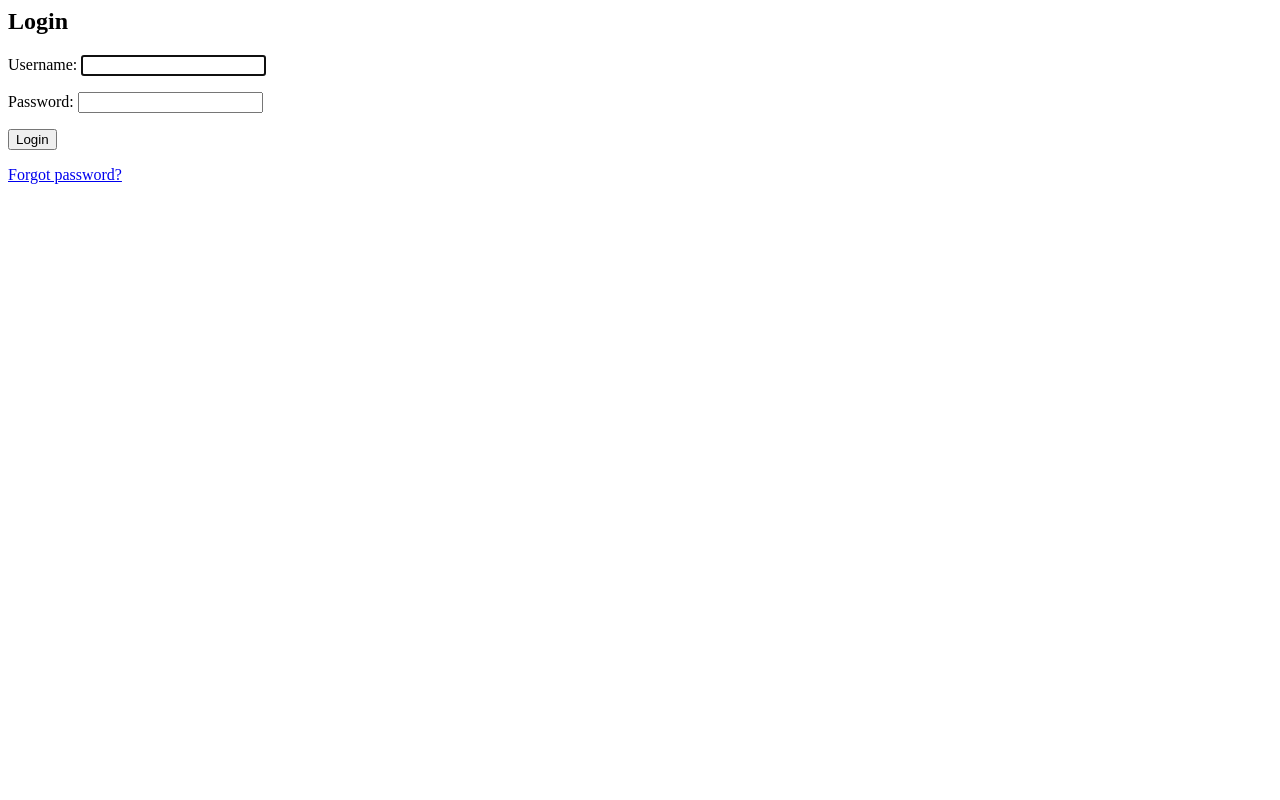
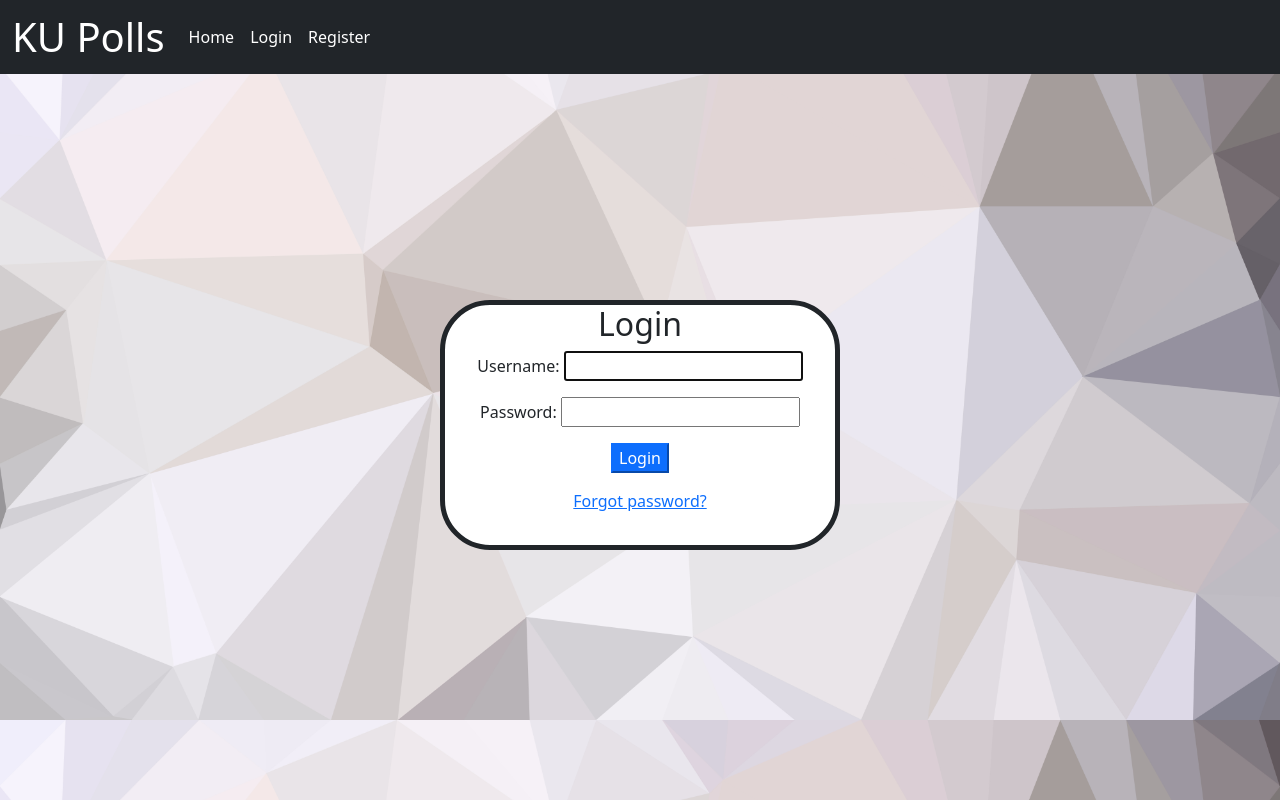
Before and after one commit to wave49192/ku-polls, a Django app: page /accounts/login/ in a window 1280 px wide. Run offline with Django 3.2, Linux system fonts and the light colour scheme.

Commit message:
styling on login and signup page

```diff
--- a/templates/registration/login.html
+++ b/templates/registration/login.html
@@ -1,17 +1,40 @@
+{% extends "polls/bootstrap.html" %}
+{% block content %}
+    <style>
+        centerize {
+            height: 250px;
+            width: 400px;
+            {#background: black;#}
+
+            position: fixed;
+            top: 50%;
+            left: 50%;
+            margin-top: -100px;
+            margin-left: -200px;
+            border-style: solid;
+            border-radius: 50px;
+            border-width: thick;
+            background-color: white;
+            text-align: center;
+        }
+    </style>
     <html>
     <body>
-<h2>Login</h2>
+    <centerize>
+        <h2 ">Login</h2>
         <form method="post">
             {% csrf_token %}
             {{ form.as_p }}
             <p>
-        <button type="submit">Login</button>
+                <button type="submit" class="btn-primary">Login</button>
             </p>
             <input type="hidden" name="next" value="{{ next }}"/>
         </form>
         {# If you have written a password_reset template, then add here #}
         <p>
-    <a href="{% url 'password_reset' %}">Forgot password?</a>
+            <a href="{% url 'password_reset' %}" >Forgot password?</a>
         </p>
+    </centerize>
     </body>
     </html>
+{% endblock %}
```
Also changed, not shown: templates/registration/signup.html (+19 -2 lines). Lines whose indentation alone changed are shown as unchanged.
